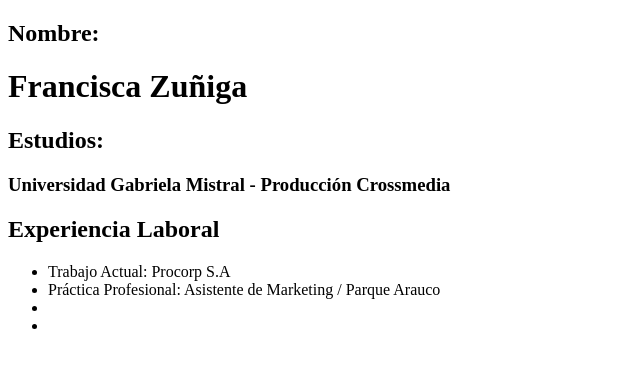
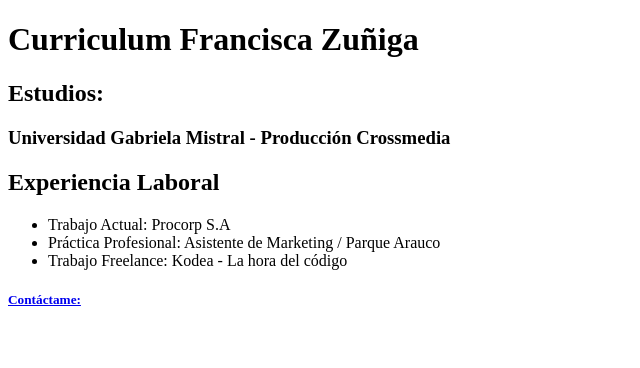
Before and after one commit to franciscazr/cv_html, a plain HTML site: page index.html in a window 1280 px wide. Shown: the whole page, without its empty margins (0-640 px from the left). Drawn offline with Linux system fonts and the light colour scheme.

Commit message:
Cambios en archivos

```diff
--- a/index.html
+++ b/index.html
@@ -3,12 +3,15 @@
 <head>
 	<meta charset="UTF-8">
 	<title>Curriculum</title>
+   	<meta property="og:title"              content="Curriculum Fran" />
+    <meta property="og:description"        content="Curriculum de prueba curso" />
+    <meta property="og:image"              content="http://image.shutterstock.com/display_pic_with_logo/1820240/250152526/stock-photo-multicolored-hindu-design-mandala-250152526.jpg" />
+
 
 </head>
 <body>
 
-<h2>Nombre:</h2>
-<h1>Francisca Zuñiga</h1>
+<h1>Curriculum Francisca Zuñiga</h1>
 
 <h2>Estudios:</h2>
 <h3>Universidad Gabriela Mistral - Producción Crossmedia</h3>
@@ -18,9 +21,10 @@
 <ul>
 	<li>Trabajo Actual: Procorp S.A</li>
 	<li>Práctica Profesional: Asistente de Marketing / Parque Arauco</li>
-	<li></li>
-	<li></li>
+	<li>Trabajo Freelance: Kodea - La hora del código</li>
 </ul>
+
+<a href="contacto.html" target="_blank"><h5>Contáctame:</h5></a>
 
 </body>
 </html>
```
